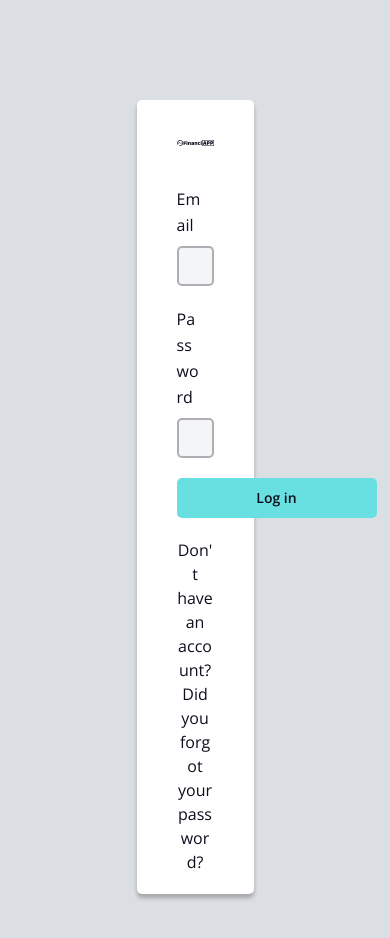
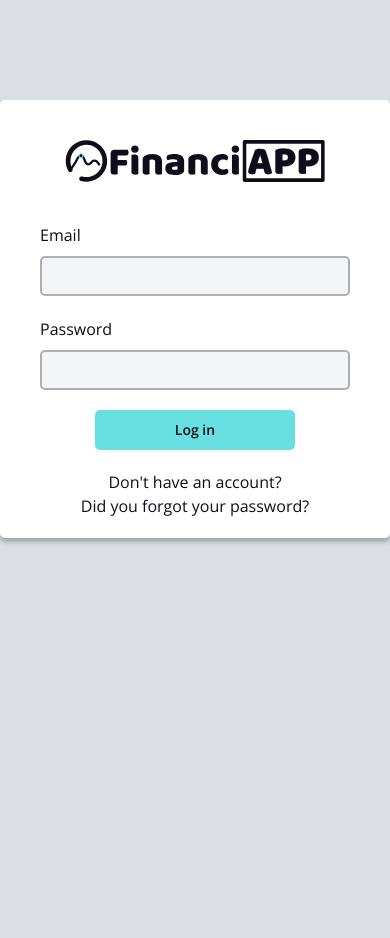
Before and after one commit to danielnavram/financiapp, a React (Create React App) app: page /login in a window 390 px wide. Shown: the top 938 px of the page. After the commit the page ends 844 px from the top, so only its background shows below. Built offline with nearby package versions, Linux system fonts and the light colour scheme; no server answers; some icons are missing.

Commit message:
Feature: fix responsive auth forms

```diff
--- a/src/assets/styles/components/_main.scss
+++ b/src/assets/styles/components/_main.scss
@@ -2,6 +2,22 @@
   display: flex;
   margin: rem(100) auto;
   max-width: 30%;
+
+  @include respond(xs) {
+    max-width: 100%;
+  }
+
+  @include respond(sm) {
+    max-width: 80%;
+  }
+
+  @include respond(md) {
+    max-width: 60%;
+  }
+
+  @include respond(lg) {
+    max-width: 40%;
+  }
 
   button {
     display: block;
```
